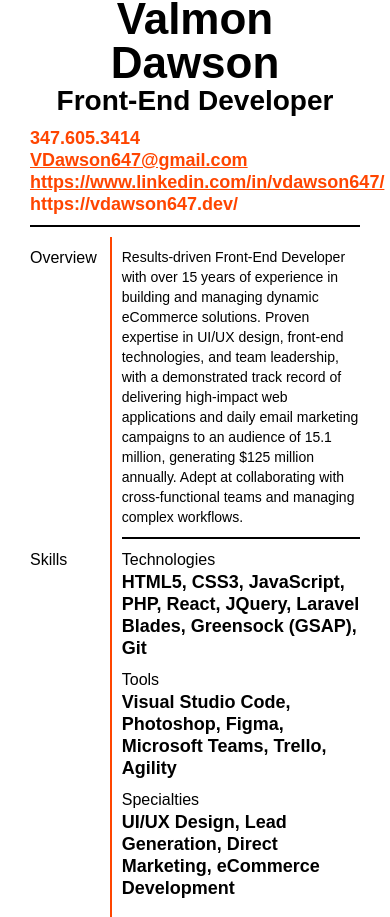
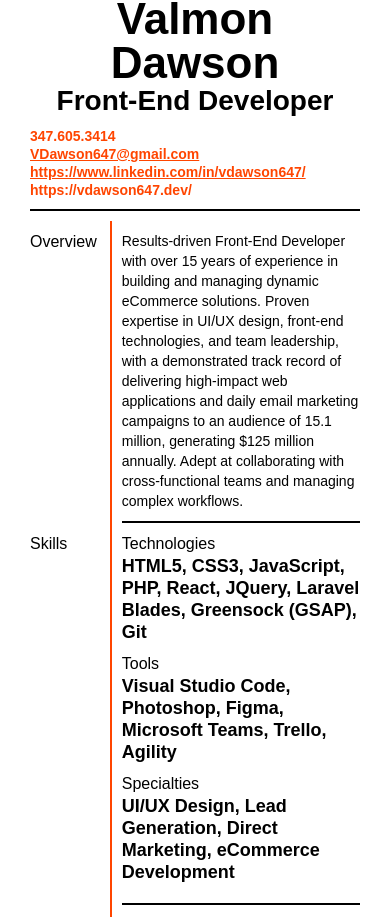
Before and after one commit to VDawson1181/Portfolio_Site_V2, a React (Vite) app: page / in a window 390 px wide. Shown: the part 899-1816 px from the top of the page. Built offline with nearby package versions, Linux system fonts and the light colour scheme; a web font is replaced by a local one.

Commit message:
mobile style for the h3 in the resume

```diff
--- a/components/Resume/resume.css
+++ b/components/Resume/resume.css
@@ -87,6 +87,15 @@
                     color: orangered;
                 }
             }
+
+            @media (width <= 500px) {
+
+                h3{
+                    font-size: 14px;
+                    line-height: 18px;
+                    color: orangered;
+                }
+              }
         }
 
         .resumeContainer{
```
